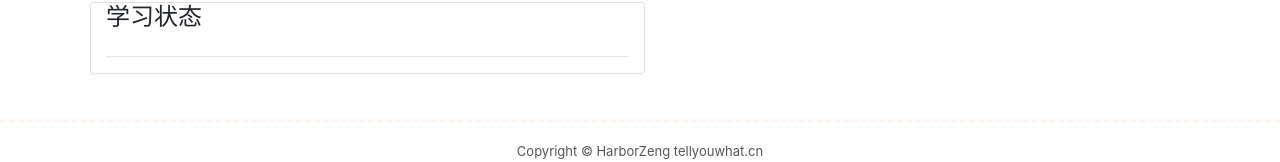
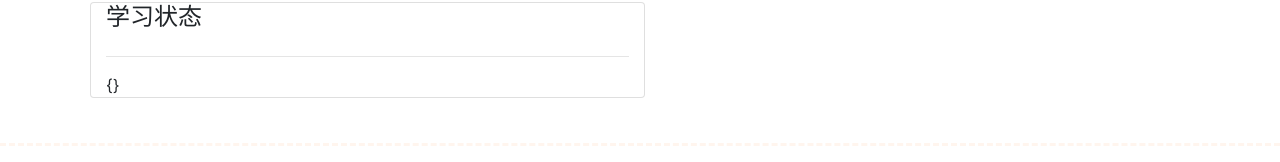
Before and after one commit to HarborZeng/nwugrade, a Vue app: page /studyState in a window 1280 px wide. Shown: the part 454-616 px from the top of the page. Built offline with nearby package versions, Linux system fonts and the light colour scheme.

Commit message:
解决换url后学习状态丢失的问题

```diff
--- a/src/components/StudyState.vue
+++ b/src/components/StudyState.vue
@@ -16,7 +16,7 @@
     name: 'StudyState',
     data() {
       return {
-        studyState: '',
+        studyState: this.$store.state.nwugrade.studyState === {} ? {"k":"msg", "v":"暂无"} : this.$store.state.nwugrade.studyState,
       }
     },
     methods: {
@@ -52,7 +52,7 @@
         this.studyState = ''
       })
 
-      if (this.$store.state.nwugrade.token !== '' && this.$store.state.nwugrade.studyState.length === {}) {
+      if (this.$store.state.nwugrade.token !== '' && this.$store.state.nwugrade.studyState === {}) {
         //登录过，有token，但是没有查过学习状态
         this.queryStudyState()
       }
```
